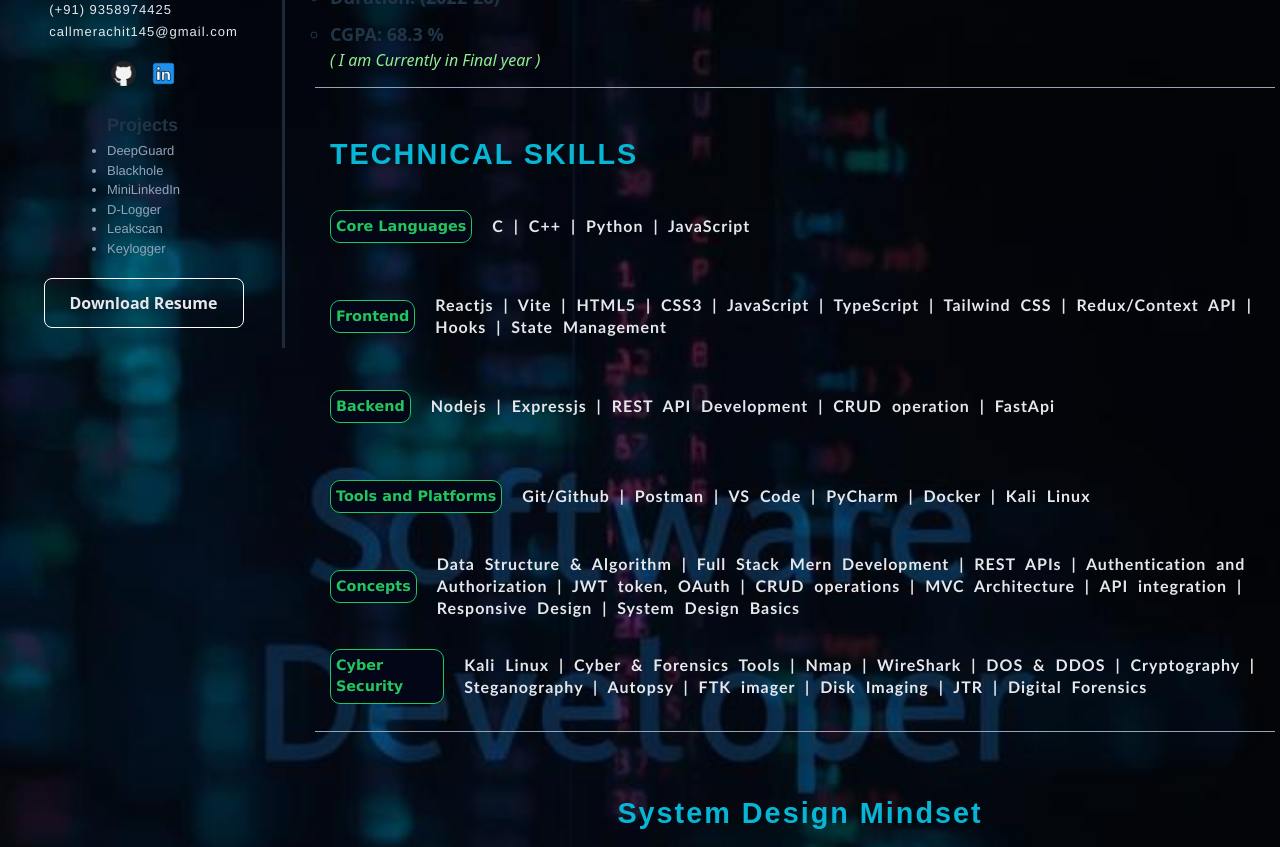
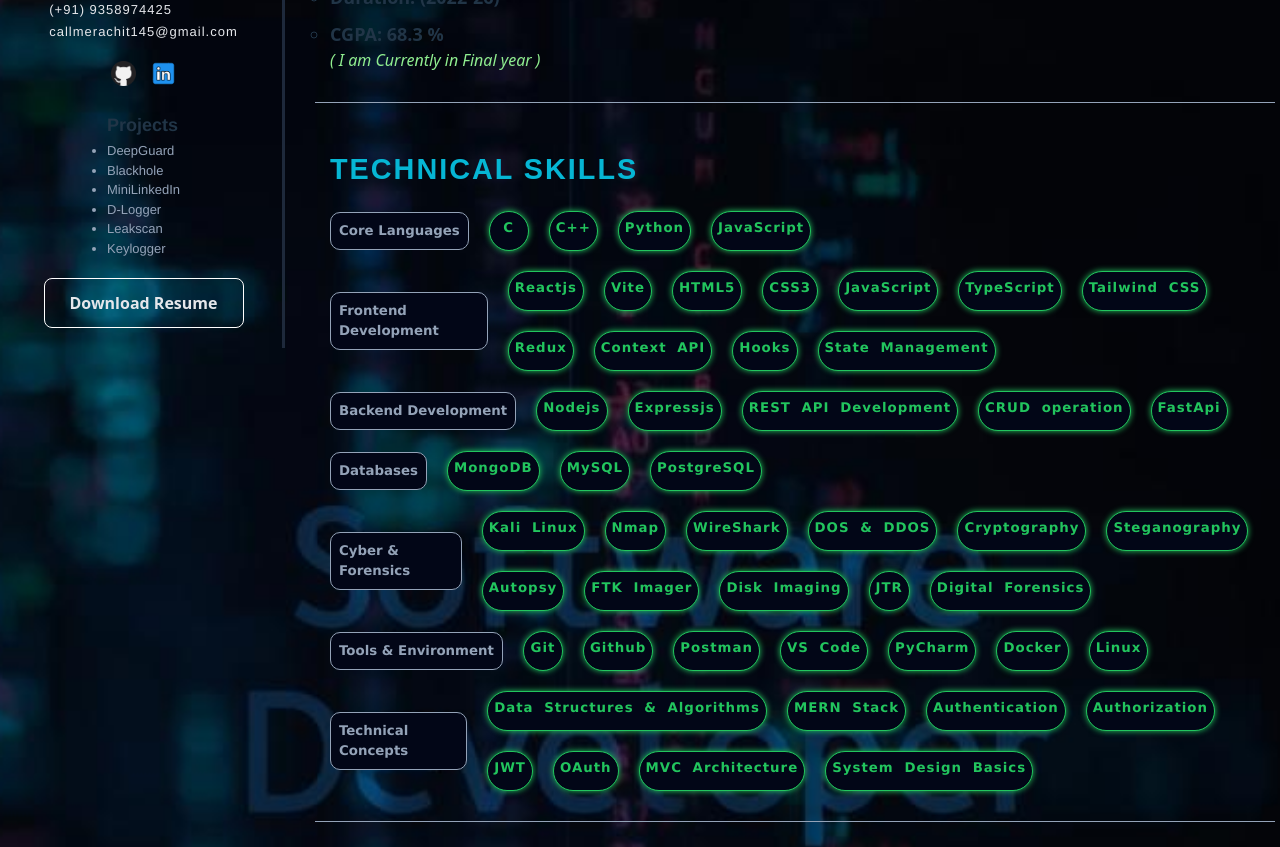
Before and after one commit to mysteriork/PORTFOLIO, a React (Vite) app: page /about in a window 1280 px wide. Shown: the part 360-1207 px from the top of the page. Built offline with nearby package versions, Linux system fonts and the light colour scheme.

Commit message:
CSS changed

```diff
--- a/src/components/heroPage.tsx
+++ b/src/components/heroPage.tsx
@@ -15,7 +15,7 @@ function Hero() {
             <main className="container HeroMain">
                 <div className="hero container">
                     <section className="profile-sec flex">
-                        <h1 className="heading">WELCOME TO RK'S SPACE !!!</h1>
+                        <h1 className="heading">WELCOME TO RK'S SPACE !</h1>
                         <article className="profile-pic-sec">
                             <img src={profilePic} alt="profile-pic" className="picture" />
                         </article>
--- a/src/data/education.ts
+++ b/src/data/education.ts
@@ -23,16 +23,72 @@ export const data = [
   },
 ];
 
-export const skills = {
-  core: "C | C++ | Python | JavaScript",
-  frontend:
-    "Reactjs | Vite | HTML5 | CSS3 | JavaScript | TypeScript | Tailwind CSS | Redux/Context API | Hooks | State Management",
-  backend:
-    "Nodejs | Expressjs | REST API Development | CRUD operation | FastApi ",
-  tools: "Git/Github | Postman | VS Code | PyCharm | Docker | Kali Linux",
-  databases: "MongoDB, MySQL",
-  Cyber:
-    "Kali Linux | Cyber & Forensics Tools | Nmap | WireShark | DOS & DDOS | Cryptography | Steganography | Autopsy | FTK imager | Disk Imaging | JTR | Digital Forensics",
-  Concepts:
-    "Data Structure & Algorithm | Full Stack Mern Development | REST APIs | Authentication and Authorization | JWT token, OAuth | CRUD operations | MVC Architecture | API integration | Responsive Design | System Design Basics",
-};
+export const skills = [
+  {
+    category: "Core Languages",
+    list: ["C", "C++", "Python", "JavaScript"],
+  },
+  {
+    category: "Frontend Development",
+    list: [
+      "Reactjs",
+      "Vite",
+      "HTML5",
+      "CSS3",
+      "JavaScript",
+      "TypeScript",
+      "Tailwind CSS",
+      "Redux",
+      "Context API",
+      "Hooks",
+      "State Management",
+    ],
+  },
+  {
+    category: "Backend Development",
+    list: [
+      "Nodejs",
+      "Expressjs",
+      "REST API Development",
+      "CRUD operation",
+      "FastApi",
+    ],
+  },
+  {
+    category: "Databases",
+    list: ["MongoDB", "MySQL", "PostgreSQL"],
+  },
+  {
+    category: "Cyber & Forensics",
+    list: [
+      "Kali Linux",
+      "Nmap",
+      "WireShark",
+      "DOS & DDOS",
+      "Cryptography",
+      "Steganography",
+      "Autopsy",
+      "FTK Imager",
+      "Disk Imaging",
+      "JTR",
+      "Digital Forensics",
+    ],
+  },
+  {
+    category: "Tools & Environment",
+    list: ["Git", "Github", "Postman", "VS Code", "PyCharm", "Docker", "Linux"],
+  },
+  {
+    category: "Technical Concepts",
+    list: [
+      "Data Structures & Algorithms",
+      "MERN Stack",
+      "Authentication",
+      "Authorization",
+      "JWT",
+      "OAuth",
+      "MVC Architecture",
+      "System Design Basics",
+    ],
+  },
+];
--- a/src/pages/about.tsx
+++ b/src/pages/about.tsx
@@ -69,28 +69,18 @@ function About() {
                             </article>
                             <article className="edu skills">
                                 <h2>TECHNICAL SKILLS</h2>
-                                <section className="skill">
-                                    <h3>Core Languages</h3>
-                                    <p>{skills.core}</p>
-                                </section><section className="skill">
-                                    <h3>Frontend</h3>
-                                    <p>{skills.frontend}</p>
-                                </section><section className="skill">
-                                    <h3>Backend</h3>
-                                    <p>{skills.backend}</p>
-                                </section><section className="skill">
-                                    <h3>Tools and Platforms</h3>
-                                    <p>{skills.tools}</p>
-                                </section>
-
-                                <section className="skill">
-                                    <h3>Concepts</h3>
-                                    <p>{skills.Concepts}</p>
-                                </section>
-                                <section className="skill">
-                                    <h3>Cyber Security</h3>
-                                    <p>{skills.Cyber}</p>
-                                </section>
+                                {skills.map((group, index) => (
+                                    <div key={index} className="skill-group">
+                                        <h3>{group.category}</h3>
+                                        <div className="skill-list">
+                                            {group.list.map((skill, i) => (
+                                                <span key={i} className="skill-badge">
+                                                    {skill}
+                                                </span>
+                                            ))}
+                                        </div>
+                                    </div>
+                                ))}
                             </article>
                             <article className="edu1 flex" style={{ gap: "20px", flexDirection: "column" }}>
                                 <h3>System Design Mindset</h3>
--- a/src/portfolio.css
+++ b/src/portfolio.css
@@ -9,6 +9,18 @@ html {
   background-position: center;
   background-size: cover;
   background-repeat: no-repeat;
+}
+
+@media (prefers-color-scheme: dark) {
+  p {
+    color: var(--text-primary);
+  }
+  body {
+    color: var(--text-primary);
+  }
+  button {
+    background-color: var(--bg-surface);
+  }
 }
 
 :root {
@@ -54,8 +66,8 @@ p {
   justify-content: space-between;
   top: 0;
   width: 100vw;
-  height: 80px;
-  backdrop-filter: blur(8px);
+  height: 70px;
+  backdrop-filter: blur(10px);
   border-bottom: 3px ridge var(--text-primary);
   z-index: 9999;
 }
@@ -89,11 +101,12 @@ p {
   align-items: center;
   width: fit-content;
   justify-content: center;
-  height: 55px;
+  height: 45px;
   font-size: 1.1rem;
   font-family: Arial, Helvetica, sans-serif;
   font-weight: bold;
   letter-spacing: 2px;
+  padding: 8px;
   background-color: #0d0d0d;
   border: 1px solid white;
   transition: transform 0.3s ease;
@@ -141,6 +154,7 @@ p {
 .heading {
   flex-wrap: wrap;
   text-align: center;
+  margin-bottom: 25px;
 }
 
 .hero {
@@ -153,10 +167,11 @@ p {
 }
 
 .profile-sec {
-  height: 400px;
-  min-width: 500px;
+  height: 450px;
+  width: fit-content;
   flex-direction: column;
   justify-content: space-evenly;
+  margin-inline: auto;
 }
 
 .profile-pic-sec > img {
@@ -276,6 +291,7 @@ p {
   padding: 10px;
   flex-direction: column;
   gap: 50px;
+  width: 65rem;
 }
 
 .project {
@@ -310,12 +326,16 @@ p {
 .project > h3 {
   color: var(--accent-green);
   font-family: Verdana, Geneva, Tahoma, sans-serif;
+  font-size: large;
 }
 
 .project > p {
   font-family: Verdana, Geneva, Tahoma, sans-serif;
   font-weight: 500;
-  font-size: large;
+  font-size: medium;
+  color: var(--text-muted);
+  line-height: 25px;
+  word-spacing: 2px;
 }
 
 .demo-btn-sec {
@@ -456,39 +476,59 @@ p {
   font-size: 1.8rem;
 }
 
-.skills:hover h3 {
-  filter: drop-shadow(0 0 3px var(--accent-green));
+.skill-group:hover span {
+  filter: drop-shadow(0 0 6px var(--accent-green));
 }
 
-.skill {
+.skill-group {
   display: flex;
   gap: 20px;
-  min-height: 80px;
   align-items: center;
+  margin-top: 10px;
 }
 
-.skill > h3 {
+.skill-group > h3 {
+  display: flex;
+  align-items: center;
   font-family: Verdana, Geneva, Tahoma, sans-serif;
-  font-size: 0.9rem;
-  padding: 5px;
+  font-size: smaller;
+  padding: 8px;
+  height: fit-content;
   width: fit-content;
-  border: 1px solid var(--accent-green);
+  position: relative;
+  color: var(--text-muted);
+  border: 1px solid var(--text-muted);
+  border-radius: 10px;
   background-color: var(--bg-surface);
-  color: var(--accent-green);
-  border-radius: 10px;
   transition: filter 0.1s ease-out;
 }
 
-.skill > p {
-  font-family:
-    "Trebuchet MS", "Lucida Sans Unicode", "Lucida Grande", "Lucida Sans",
-    Arial, sans-serif;
-  font-size: medium;
-  font-weight: bold;
+.skill-list {
+  width: fit-content;
+  height: fit-content;
+  display: flex;
+  flex-wrap: wrap;
+  align-items: center;
+  gap: 20px;
+}
+
+.skill-badge {
+  font-family: Verdana, Geneva, Tahoma, sans-serif;
+  font-size: smaller;
   word-spacing: 5px;
+  font-weight: 600;
   letter-spacing: 1px;
-  line-height: 22px;
+  line-height: 32px;
+  min-height: 40px;
+  text-align: center;
+  min-width: 40px;
   width: fit-content;
+  border: 1px solid var(--accent-green);
+  color: var(--accent-green);
+  border-radius: 20px;
+  padding: 0 6px;
+  background-color: var(--bg-surface);
+  filter: drop-shadow(0 0 3px var(--accent-green));
 }
 
 .resbtn {
@@ -558,6 +598,7 @@ p {
 
 .edu {
   padding: 15px;
+  padding-bottom: 30px;
   border-bottom: 1px solid var(--text-muted);
 }
 
@@ -819,13 +860,6 @@ p {
     width: 100vw;
   }
 
-  .skills {
-    padding: 40px 10px;
-  }
-
-  .skill > p {
-    padding: 5px 20px;
-  }
   .education {
     width: 100vw;
     gap: 10px;
@@ -845,6 +879,7 @@ p {
 
   .end {
     margin-bottom: 20px;
+    max-width: 300px;
   }
 
   .edu1 > h3 {
@@ -853,37 +888,50 @@ p {
   }
 
   .edu1 > p {
-    width: 310px;
+    max-width: 330px;
     font-size: medium;
+    font-weight: 500;
+    color: var(--text-muted);
   }
 
   .end > p {
-    font-size: small;
+    font-size: smaller;
+    font-weight: lighter;
     width: 300px;
+    color: var(--text-primary);
   }
 
   .skill > h3 {
-    font-size: 0.9rem;
+    font-size: small;
   }
 
-  .skill > p {
+  .skill-badge {
     text-align: center;
-    font-size: medium;
-    font-weight: 500;
+    font-size: 12px;
+    font-weight: bold;
   }
 
   .skills {
     gap: 20px;
   }
 
-  .skill {
+  .skill-group {
     flex-direction: column;
+  }
+
+  .skill-list {
+    width: 300px;
+    justify-content: center;
   }
 
   /* PROJECTS */
 
   #ProjectPage {
     margin-top: 40px;
+  }
+
+  .projects {
+    width: fit-content;
   }
 
   .project {
@@ -937,6 +985,10 @@ p {
     padding: 0;
   }
 
+  .projects {
+    width: fit-content;
+  }
+
   .edu1 > p {
     width: fit-content;
     padding: 10px;
```
Also changed, not shown: src/data/Data.ts (+15 -19 lines).
